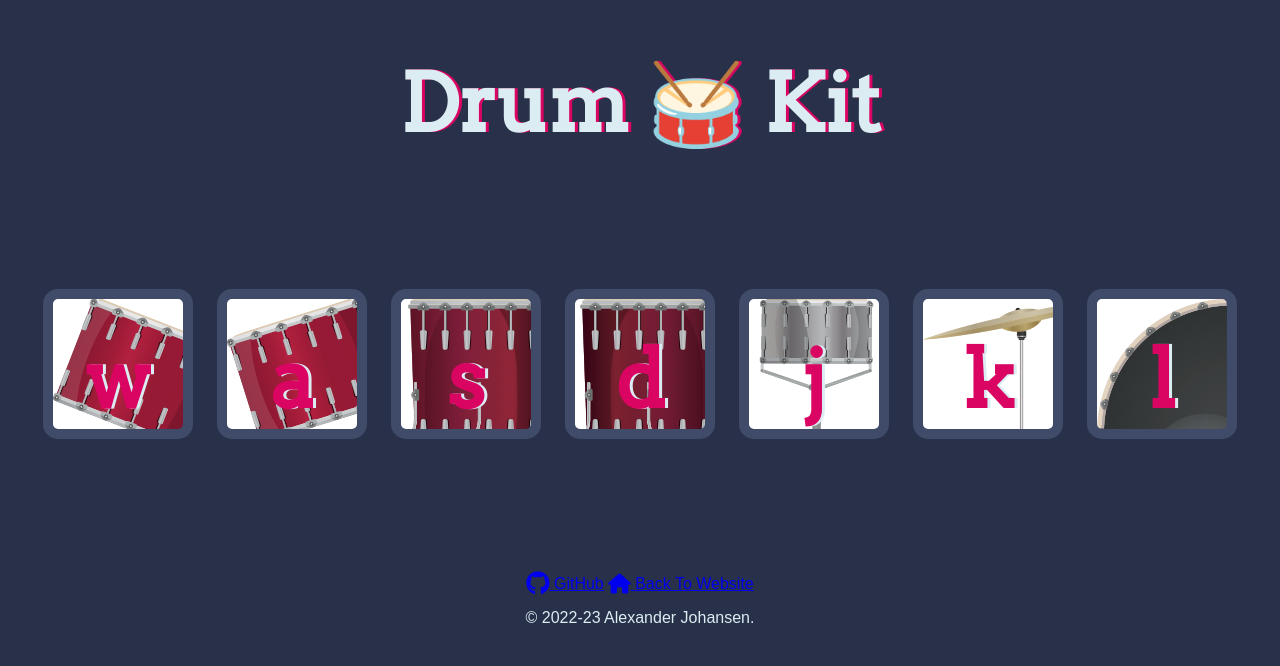
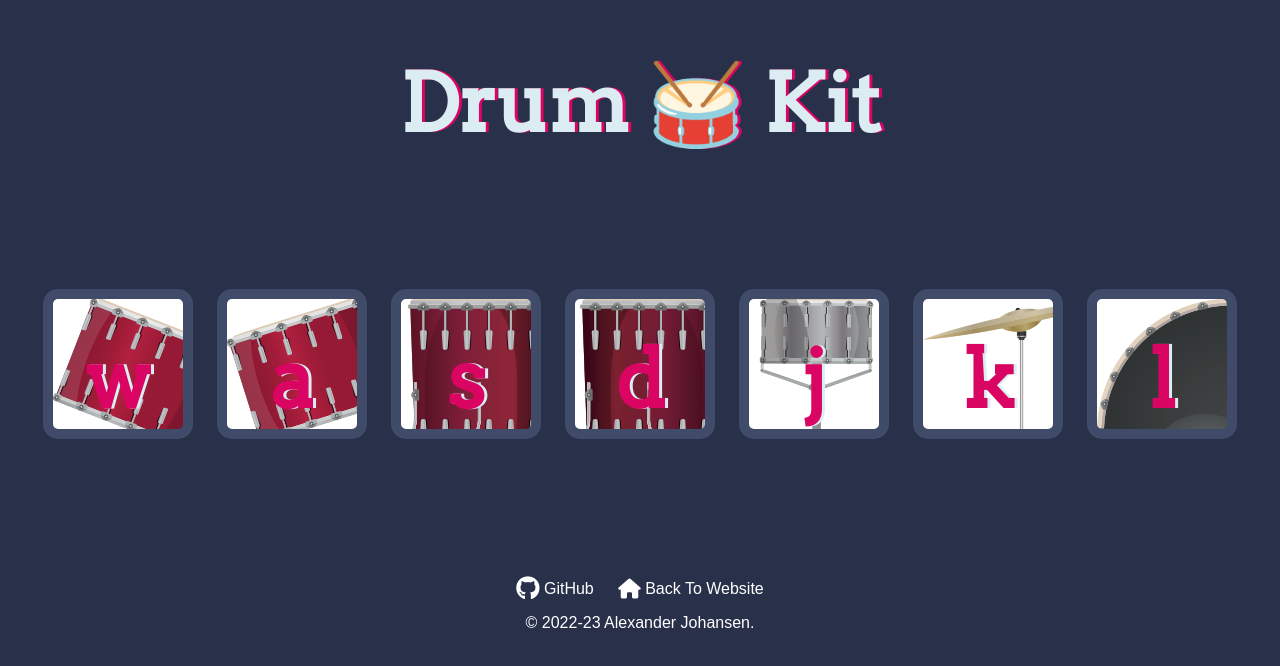
Before and after one commit to UniqueTitanV/Drum-Kit-game, a plain HTML site: page index.html in a window 1280 px wide. Drawn offline with Linux system fonts and the light colour scheme.

Commit message:
Update styles.css

```diff
--- a/styles.css
+++ b/styles.css
@@ -79,3 +79,22 @@ footer {
   margin: 10px;
   background-color: white;
 }
+
+/* Copy paste */
+.bottom-container{
+  padding: 5px 0px 5px;
+}
+
+a{
+  color:white;
+  font-family: 'Quicksand', sans-serif;
+  margin: 30px 10px;
+  text-decoration: none;
+}
+
+a:hover{
+  color: #ffffff;
+}
+.copyright-text{
+  color: white;
+}
```
